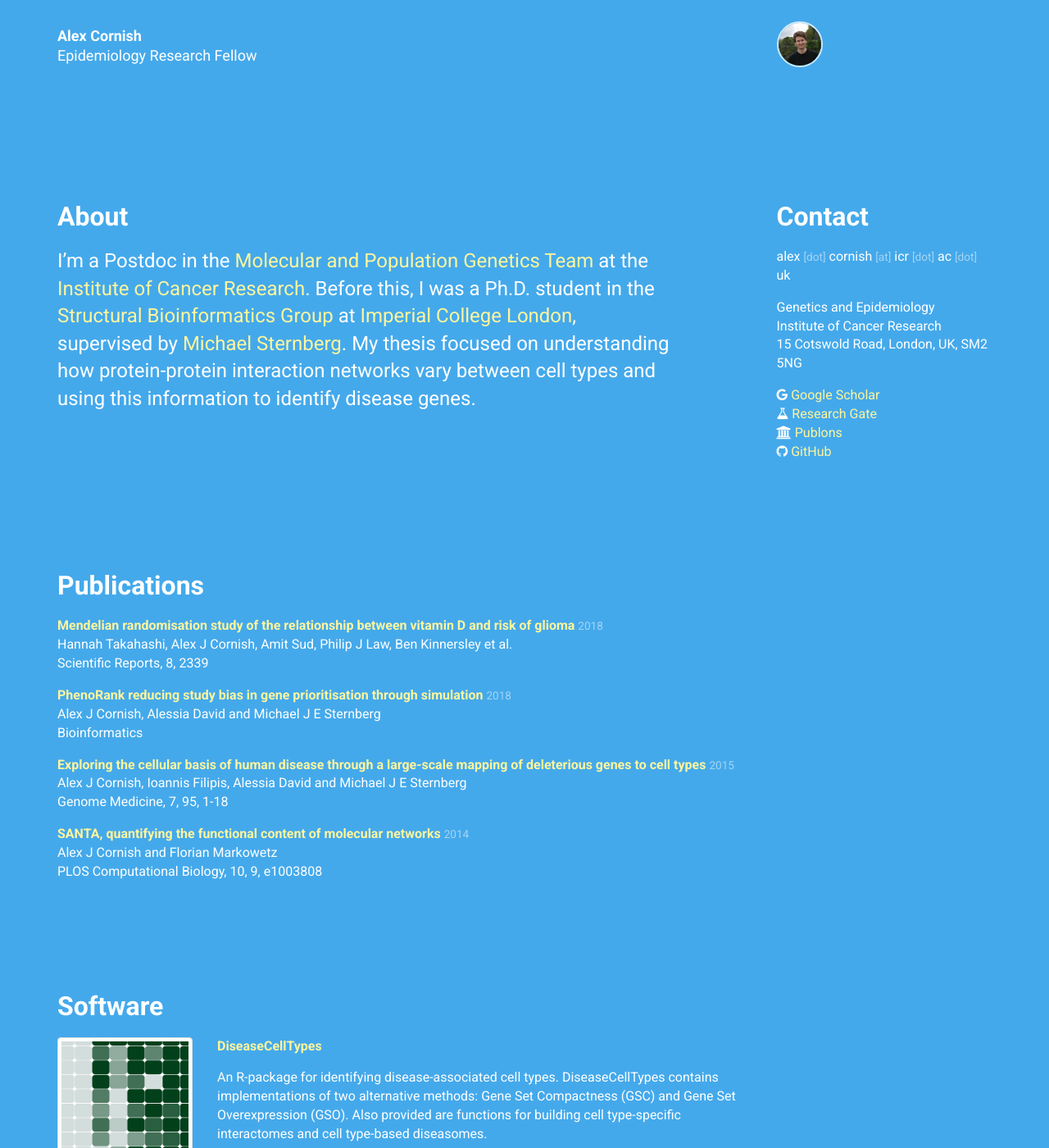
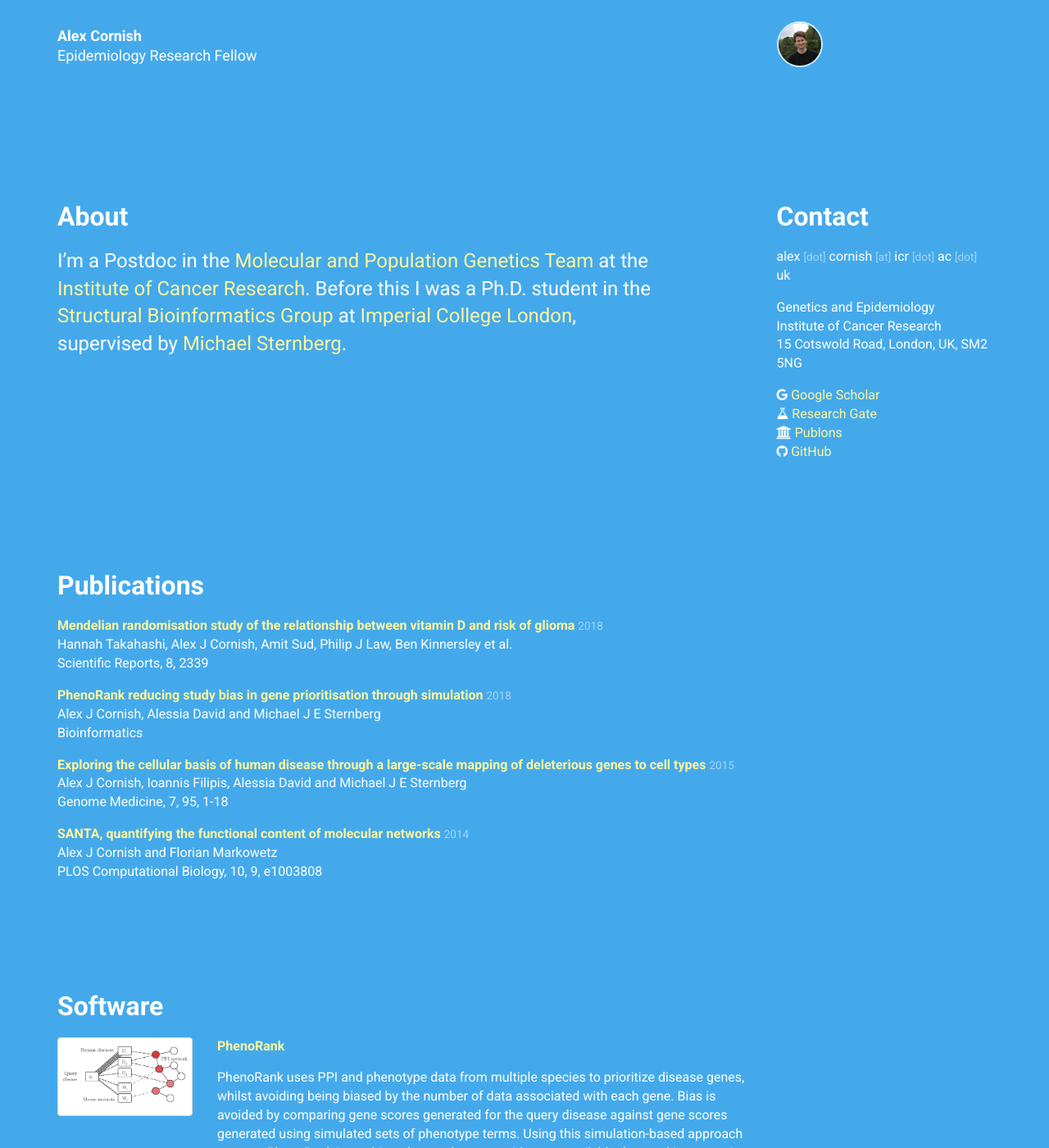
Before and after one commit to suchgreatheights/suchgreatheights.github.io, a Jekyll site: the page built from index.html, in a window 1280 px wide and 1400 px high. Shown: the whole window at 82% size. Built offline with Jekyll 4.4.1, drawn with Linux system fonts in a browser that asks for light colours; nearby versions of some CDN libraries; some of the changed text lies outside the part shown.

Commit message:
added software

```diff
--- a/_data/personal.yml
+++ b/_data/personal.yml
@@ -35,6 +35,4 @@ profiles:
 
 intro:
   body: >
-    I'm a Postdoc in the [Molecular and Population Genetics Team](http://www.icr.ac.uk/our-research/research-divisions/division-of-genetics-and-epidemiology/molecular-and-population-genetics) at the [Institute of Cancer Research](http://www.icr.ac.uk/).
-    Before this, I was a Ph.D. student in the [Structural Bioinformatics Group](http://www.sbg.bio.ic.ac.uk/) at [Imperial College London](https://www.imperial.ac.uk/), supervised by [Michael Sternberg](http://www.imperial.ac.uk/people/m.sternberg).
-    My thesis focused on understanding how protein-protein interaction networks vary between cell types and using this information to identify disease genes.
+    I'm a Postdoc in the [Molecular and Population Genetics Team](http://www.icr.ac.uk/our-research/research-divisions/division-of-genetics-and-epidemiology/molecular-and-population-genetics) at the [Institute of Cancer Research](http://www.icr.ac.uk/). Before this I was a Ph.D. student in the [Structural Bioinformatics Group](http://www.sbg.bio.ic.ac.uk/) at [Imperial College London](https://www.imperial.ac.uk/), supervised by [Michael Sternberg](http://www.imperial.ac.uk/people/m.sternberg).
--- a/_data/projects.yml
+++ b/_data/projects.yml
@@ -1,3 +1,9 @@
+-
+  name: PhenoRank
+  description: >
+    PhenoRank uses PPI and phenotype data from multiple species to prioritize disease genes, whilst avoiding being biased by the number of data associated with each gene. Bias is avoided by comparing gene scores generated for the query disease against gene scores generated using simulated sets of phenotype terms. Using this simulation-based approach ensures PhenoRank is not biased towards genes with more available data and improves its performance.
+  image: /img/pubimage_phenorank.png
+  url: https://github.com/alexjcornish/PhenoRank
 -
   name: DiseaseCellTypes
   description: >
--- a/_layouts/albertine.html
+++ b/_layouts/albertine.html
@@ -163,7 +163,7 @@ It is threatened by habitat loss.
               {% when 'dissertation' %}
                 {{ publication.publisher }}
               {% when 'journal' %}
-                {{ publication.journal }}
+                {{ publication.journal_info }}
               {% when 'magazine' %}
                 {{ publication.magazine }},
                 {{ publication.volume }},
```
Also changed, not shown: _data/publications.yml (+4 -4 lines), img/pubimage_phenorank.png (added), 1 other file.
